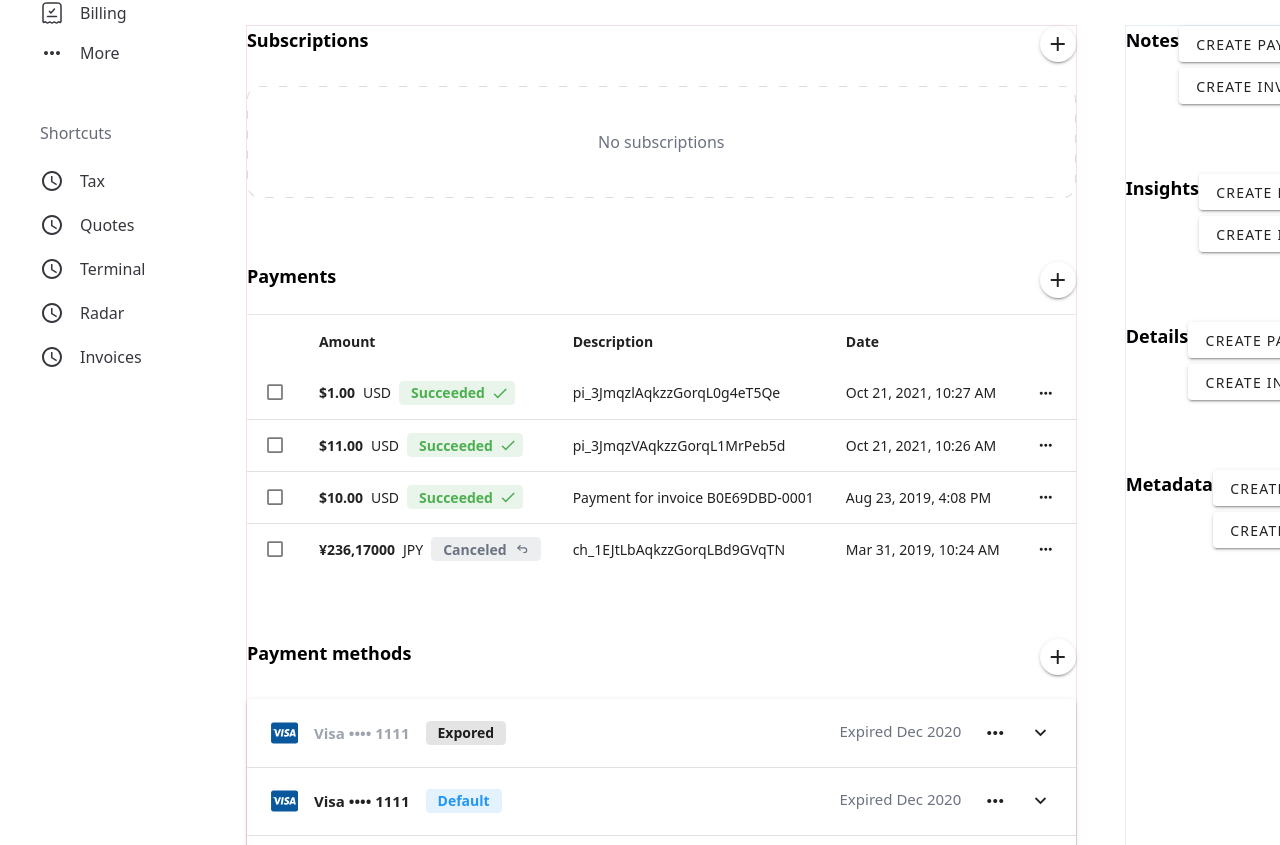
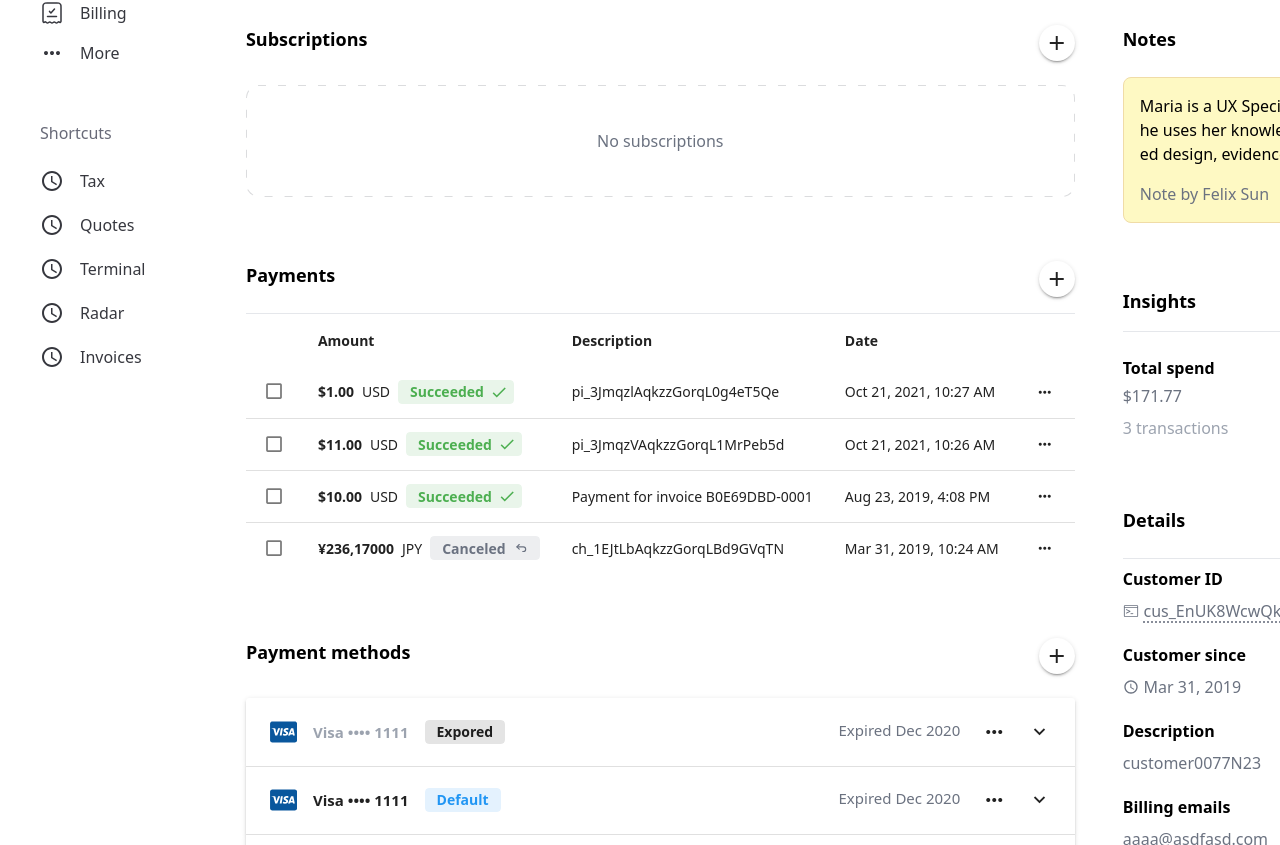
Before and after one commit to jaycethanks/demo-pages, a Vue app: page /customers in a window 1280 px wide. Shown: the part 295-1140 px from the top of the page. Built offline with nearby package versions, Linux system fonts and the light colour scheme.

Commit message:
feat: finish CustomerView basics

```diff
--- /dev/null
+++ b/src/components/Icons/CommandSvgIcon.vue
@@ -0,0 +1,22 @@
+<template>
+  <svg xmlns="http://www.w3.org/2000/svg" width="1em" height="1em" viewBox="0 0 36 36">
+    <path
+      fill="currentColor"
+      d="M32 5H4a2 2 0 0 0-2 2v22a2 2 0 0 0 2 2h28a2 2 0 0 0 2-2V7a2 2 0 0 0-2-2M4 7h28v2.2H4Zm0 22V10.8h28V29Z"
+      class="clr-i-outline clr-i-outline-path-1"
+    ></path>
+    <path fill="currentColor" d="M17 23h6v2h-6z" class="clr-i-outline clr-i-outline-path-2"></path>
+    <path
+      fill="currentColor"
+      d="m7 15.68l6.79 3.12L7 21.91v2.2l9.6-4.41v-1.81L7 13.48z"
+      class="clr-i-outline clr-i-outline-path-3"
+    ></path>
+    <path fill="none" d="M0 0h36v36H0z"></path>
+  </svg>
+</template>
+
+<script lang="ts">
+export default {
+  name: 'ClarityCommandLine'
+}
+</script>
--- a/src/views/CustomersView/components/RightSide/Details.vue
+++ b/src/views/CustomersView/components/RightSide/Details.vue
@@ -1,13 +1,48 @@
 <script lang="ts" setup>
 import Heading from '@/components/Heading.vue'
 import SectionCard from '@/components/SectionCard.vue'
+import CommandSvgIcon from '@/components/Icons/CommandSvgIcon.vue'
+import ClockSvgIcon from '@/components/Icons/ClockSvgIcon.vue'
 </script>
 <template>
   <SectionCard>
     <Heading title="Details">
-      <v-btn class="mr-2"><span>Create payment</span></v-btn>
-      <v-btn><span>Create invoice</span></v-btn>
-      <v-btn icon="mdi-plus"></v-btn>
+      <v-btn density="comfortable" icon="mdi-pencil-outline"></v-btn>
     </Heading>
+    <v-divider class="border-opacity-100 -mt-2 mb-6"></v-divider>
+
+    <div class="-mt-4">
+      <p class="detail-title font-semibold">Customer ID</p>
+      <p class="detail-value text-gray-500">
+        <CommandSvgIcon /><span class="decoration-dotted underline underline-offset-4"
+          >cus_EnUK8WcwQkuKQP</span
+        >
+      </p>
+
+      <p class="detail-title font-semibold">Customer since</p>
+      <p class="detail-value text-gray-500"><ClockSvgIcon />Mar 31, 2019</p>
+
+      <p class="detail-title font-semibold">Description</p>
+      <p class="detail-value text-gray-500">customer0077N23</p>
+
+      <p class="detail-title font-semibold">Billing emails</p>
+      <p class="detail-value text-gray-500">aaaa@asdfasd.com</p>
+
+      <p class="detail-title font-semibold">Biling details</p>
+      <p class="detail-value text-gray-500">—</p>
+
+      <p class="mt-6 text-[#8982c6]">Show more</p>
+    </div>
   </SectionCard>
 </template>
+<style lang="css" scoped>
+.detail-title {
+  margin-top: 1.25rem;
+}
+.detail-value {
+  margin-top: 0.5rem;
+  display: flex;
+  align-items: center;
+  gap: 0.3rem;
+}
+</style>
--- a/src/views/CustomersView/components/RightSide/Insights.vue
+++ b/src/views/CustomersView/components/RightSide/Insights.vue
@@ -1,13 +1,41 @@
 <script lang="ts" setup>
 import Heading from '@/components/Heading.vue'
 import SectionCard from '@/components/SectionCard.vue'
+const config = {
+  fill: false,
+  selectedGradient: ['blue', 'violet'],
+  padding: 8,
+  smooth: false,
+  value: [
+    0, 0, 0, 0, 0, 8, 0, 0, 0, 0, 0, 0, 0, 0, 0, 0, 10, 0, 0, 0, 0, 0, 0, 0, 0, 0, 0, 0, 0, 0, 0
+  ],
+  lineWidth: 2
+}
 </script>
 <template>
   <SectionCard>
-    <Heading title="Insights">
-      <v-btn class="mr-2"><span>Create payment</span></v-btn>
-      <v-btn><span>Create invoice</span></v-btn>
-      <v-btn icon="mdi-plus"></v-btn>
-    </Heading>
+    <Heading title="Insights"> </Heading>
+    <v-divider class="border-opacity-100 -mt-2 mb-6"></v-divider>
+    <v-row dense>
+      <v-col>
+        <p class="title font-semibold">Total spend</p>
+        <p class="subtitle text-gray-500 mt-1">$171.77</p>
+        <p class="info text-gray-400 mt-2">3 transactions</p>
+      </v-col>
+      <v-col>
+        <v-sparkline
+          height="80"
+          width="200"
+          :fill="config.fill"
+          :gradient="config.selectedGradient"
+          :line-width="config.lineWidth"
+          :model-value="config.value"
+          :padding="config.padding"
+          :smooth="config.smooth"
+          auto-draw
+        ></v-sparkline>
+        <p class="text-gray-400">Feb 2019 <span class="ml-2">Jun 2024</span></p>
+      </v-col>
+    </v-row>
   </SectionCard>
 </template>
--- a/src/views/CustomersView/components/RightSide/Metadata.vue
+++ b/src/views/CustomersView/components/RightSide/Metadata.vue
@@ -1,13 +1,13 @@
 <script lang="ts" setup>
+import EmptyPlaceHolder from '@/components/EmptyPlaceHolder.vue'
 import Heading from '@/components/Heading.vue'
 import SectionCard from '@/components/SectionCard.vue'
 </script>
 <template>
   <SectionCard>
     <Heading title="Metadata">
-      <v-btn class="mr-2"><span>Create payment</span></v-btn>
-      <v-btn><span>Create invoice</span></v-btn>
-      <v-btn icon="mdi-plus"></v-btn>
+      <v-btn density="comfortable" icon="mdi-pencil-outline"></v-btn>
     </Heading>
+    <EmptyPlaceHolder>No metadata</EmptyPlaceHolder>
   </SectionCard>
 </template>
--- a/src/views/CustomersView/components/RightSide/Notes.vue
+++ b/src/views/CustomersView/components/RightSide/Notes.vue
@@ -4,10 +4,14 @@ import SectionCard from '@/components/SectionCard.vue'
 </script>
 <template>
   <SectionCard>
-    <Heading title="Notes">
-      <v-btn class="mr-2"><span>Create payment</span></v-btn>
-      <v-btn><span>Create invoice</span></v-btn>
-      <v-btn icon="mdi-plus"></v-btn>
-    </Heading>
+    <Heading title="Notes"> </Heading>
+
+    <div class="border !border-[#f0dca7] bg-yellow-100 rounded-lg p-4 break-all">
+      <div class="content">
+        Maria is a UX Specialist at The Good.She uses her knowledge of user-centered design,
+        evidence-based...
+      </div>
+      <footer class="info mt-4 text-gray-500">Note by Felix Sun</footer>
+    </div>
   </SectionCard>
 </template>
--- a/src/views/CustomersView/index.vue
+++ b/src/views/CustomersView/index.vue
@@ -22,7 +22,7 @@ import Notes from '@/views/CustomersView/components/RightSide/Notes.vue'
   <div>
     <Customers />
     <div class="flex gap-12">
-      <main class="flex-1 border-error border">
+      <main class="flex-1">
         <Subscriptions />
         <Payments />
         <PaymentMethods />
@@ -36,7 +36,7 @@ import Notes from '@/views/CustomersView/components/RightSide/Notes.vue'
         <Logs />
         <Events />
       </main>
-      <aside class="w-[300px] border-primary border">
+      <aside class="w-[320px]">
         <Notes />
         <Insights />
         <Details />
```
